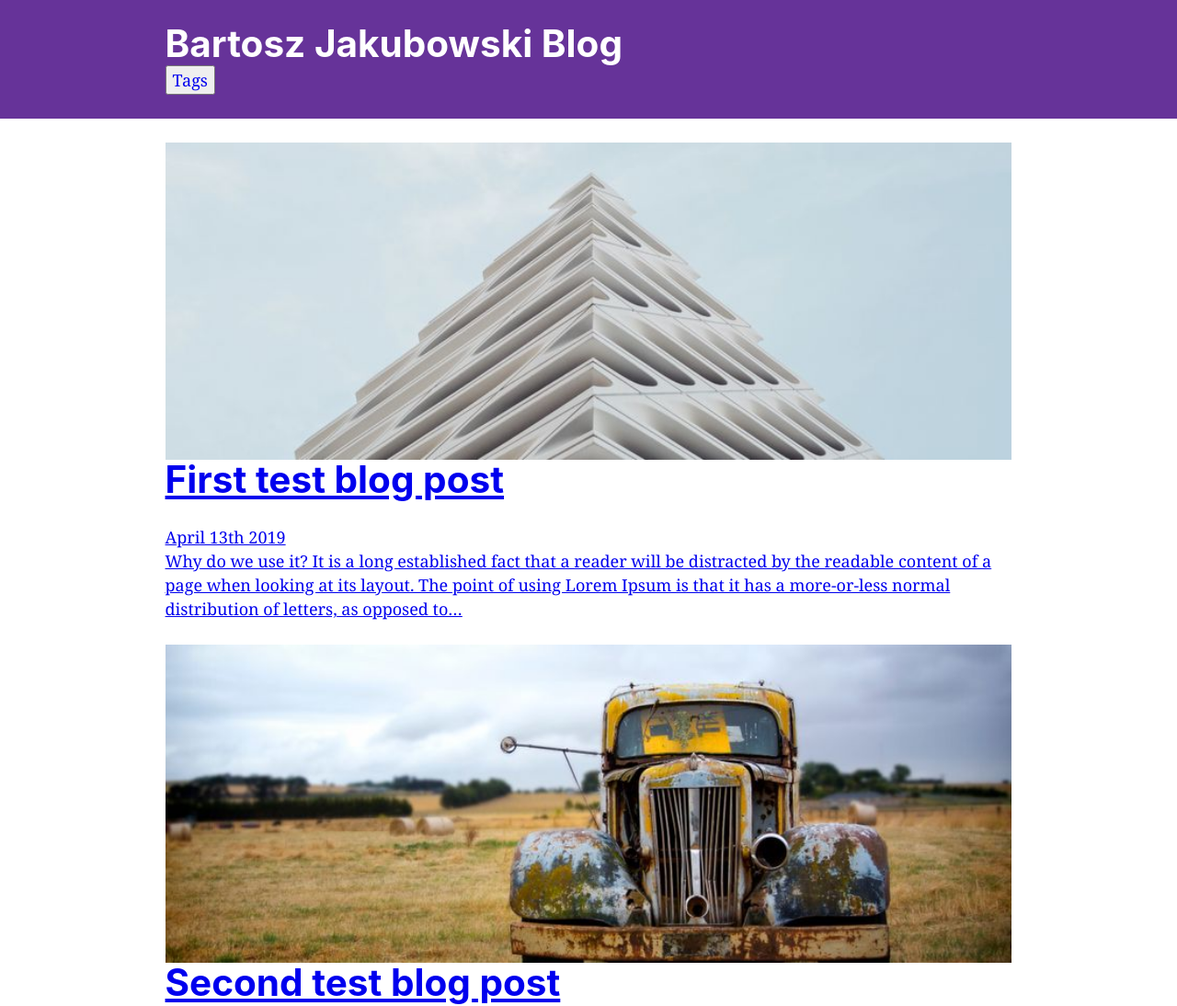
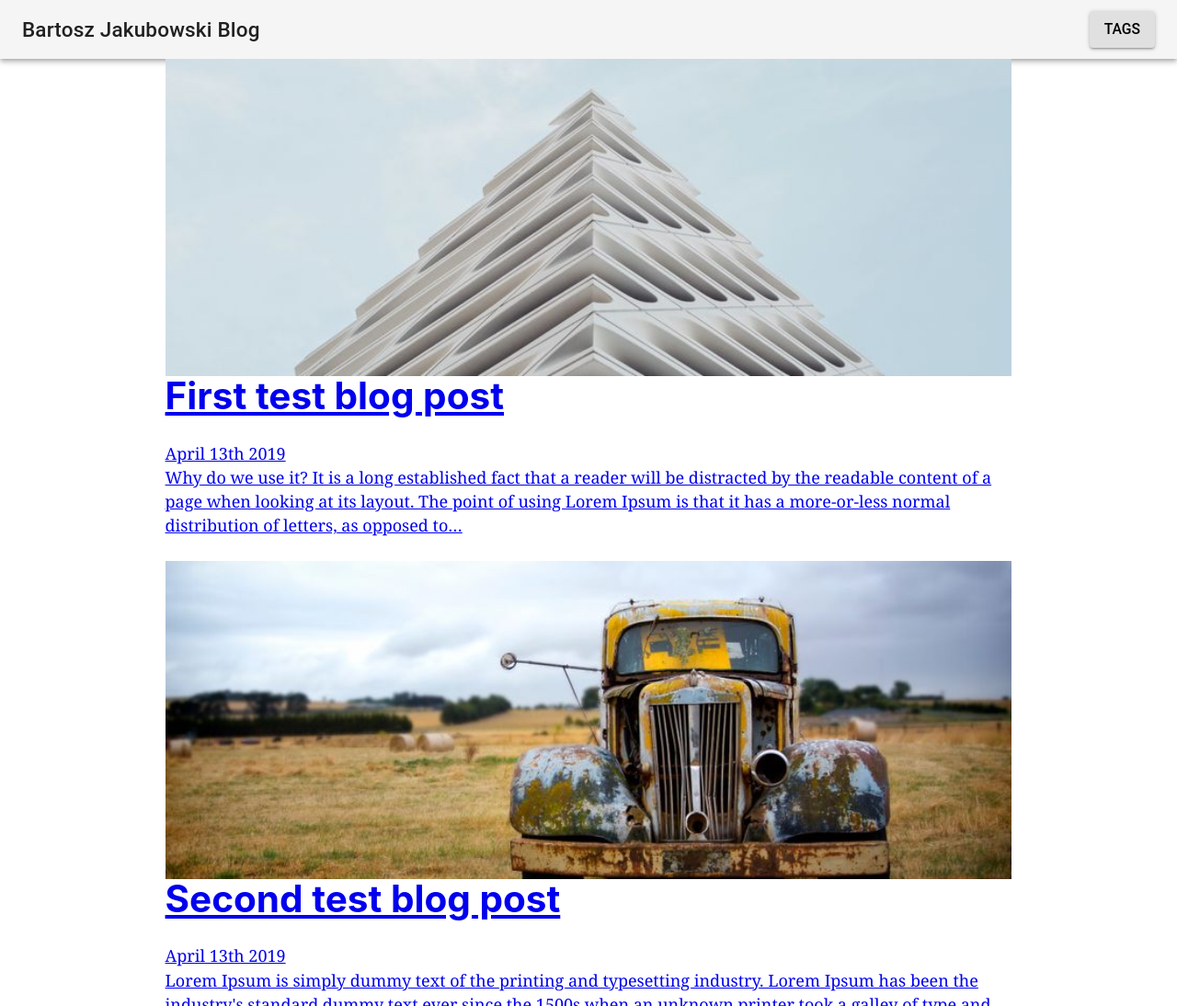
Before and after one commit to b-jakubowski/bjakubowski.com, a Gatsby site: page / in a window 1280 px wide. Shown: the top 1094 px of the page at 92% size. Built offline with nearby package versions, Linux system fonts and the light colour scheme; Gatsby itself is replaced by a stand-in of ours.

Commit message:
fix: Replace default header with material-ui header

```diff
--- /dev/null
+++ b/src/components/header.css
@@ -0,0 +1,9 @@
+.header-elements {
+	display: flex;
+	justify-content: space-between;
+}
+
+.header-btn-txt {
+	text-decoration: none;
+	color: black;
+}
--- a/src/components/header.tsx
+++ b/src/components/header.tsx
@@ -1,44 +1,21 @@
-import { Link } from "gatsby"
-import PropTypes from "prop-types"
-import React from "react"
+import { Link } from "gatsby";
+import PropTypes from "prop-types";
+import React from "react";
+import "./header.css";
+import Button from "@material-ui/core/Button";
+import AppBar from '@material-ui/core/AppBar';
+import Toolbar from '@material-ui/core/Toolbar';
+import Typography from '@material-ui/core/Typography';
 
 const Header = ({ siteTitle }) => (
-	<header
-		style={{
-			background: `rebeccapurple`,
-			marginBottom: `1.45rem`,
-		}}
-	>
-		<div
-			style={{
-				margin: `0 auto`,
-				maxWidth: 960,
-				padding: `1.45rem 1.0875rem`,
-			}}
-		>
-			<h1 style={{ margin: 0 }}>
-				<Link
-					to="/"
-					style={{
-						color: `white`,
-						textDecoration: `none`,
-					}}
-				>
-					{siteTitle}
-				</Link>
-			</h1>
-			<button>
-				<Link
-					to="/tags"
-					style={{
-						textDecoration: `none`,
-					}}
-				>
-					Tags
-				</Link>
-			</button>
-		</div>
-	</header>
+	<AppBar position="static" color="default">
+		<Toolbar className="header-elements">
+			<Typography variant="h6" color="inherit">{siteTitle}</Typography>
+			<Button variant="contained" color="default">
+				<Link to="/tags" className="header-btn-txt">Tags</Link>
+			</Button>
+		</Toolbar>
+	</AppBar>
 )
 
 Header.propTypes = {
```
